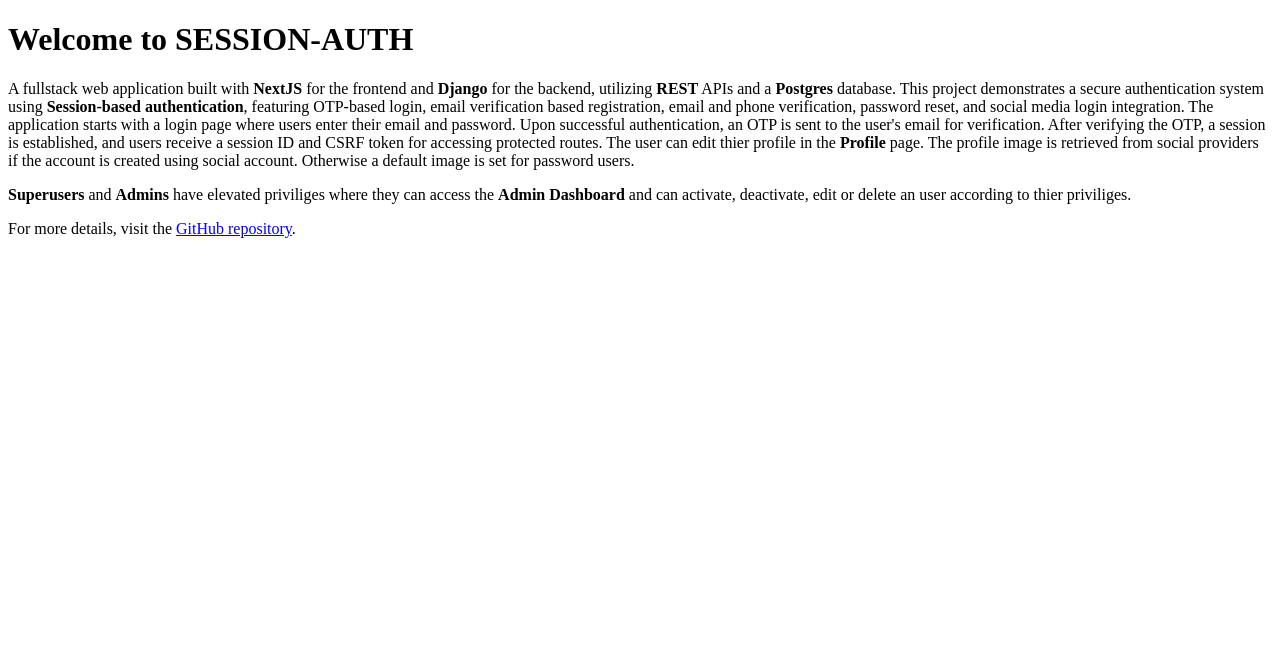
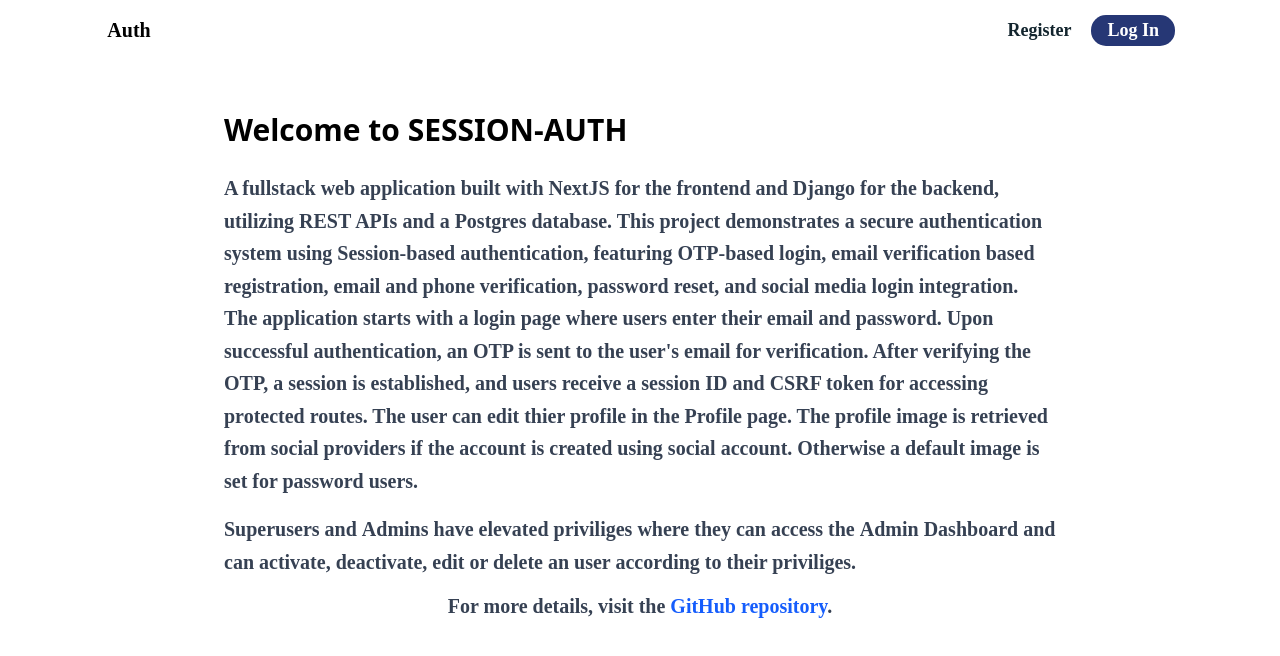
Before and after one commit to codextraa/SESSION_AUTH_django_rest, a Next.js app in the folder client/: page / in a window 1280 px wide. Shown: the top 656 px of the page. Built offline with nearby package versions, Linux system fonts and the light colour scheme; no server answers.

Commit message:
Navbar and global buttons component created

```diff
--- a/client/src/app/layout.tsx
+++ b/client/src/app/layout.tsx
@@ -1,20 +1,31 @@
 import type { Metadata } from "next";
+import "@/styles/globals.css";
+import Navbar from "@/components/navbar/navbar";
+import { getSessionCookie, getUserRoleFromSession } from "@/libs/cookie";
 
 export const metadata: Metadata = {
   title: "SESSION Auth",
   description: "Generated by create next app",
 };
 
-export default function RootLayout({
+export default async function RootLayout({
   children,
 }: Readonly<{
   children: React.ReactNode;
 }>) {
+  const sessionCookie = await getSessionCookie();
+  const session = sessionCookie?.value ?? null;
+
+  const role = session ? await getUserRoleFromSession() : null;
+
   return (
-    <html
-      lang="en"
-    >
-      <body>{children}</body>
+    <html lang="en">
+      <body className="relative antialiased">
+        <Navbar initialSession={session} initialRole={role} />
+        <main className="pt-20">
+          {children}
+        </main>
+      </body>
     </html>
   );
 }
--- a/client/src/app/page.tsx
+++ b/client/src/app/page.tsx
@@ -1,8 +1,11 @@
+import Link from "next/link";
+
 export default function Page() {
   return (
-    <div>
-      <h1>Welcome to SESSION-AUTH</h1>
-      <p>
+    <div className="max-w-4xl mx-auto p-8">
+      <h1 className="text-3xl font-bold mb-6">Welcome to SESSION-AUTH</h1>
+
+      <p className="mb-4 text-gray-700 leading-relaxed font-['Merriweather'] font-bold text-[20px] leading-[25px] text-left text-black">
         A fullstack web application built with <strong>NextJS</strong> for the
         frontend and <strong>Django</strong> for the backend, utilizing{" "}
         <strong>REST</strong> APIs and a <strong>Postgres</strong> database.
@@ -19,16 +22,21 @@ export default function Page() {
         social providers if the account is created using social account.
         Otherwise a default image is set for password users.
       </p>
-      <p>
+
+      <p className="mb-4 text-gray-700 leading-relaxed font-['Merriweather'] font-bold text-[20px] leading-[25px] text-left text-black">
         <strong>Superusers</strong> and <strong>Admins</strong> have elevated
         priviliges where they can access the <strong>Admin Dashboard</strong>{" "}
-        and can activate, deactivate, edit or delete an user according to thier
+        and can activate, deactivate, edit or delete an user according to their
         priviliges.
       </p>
-      <p>
+
+      <p className="mb-8 text-gray-700 font-['Merriweather'] font-bold text-[20px] leading-[25px] text-center text-black">
         For more details, visit the{" "}
         <a
           href="https://github.com/codextraa/SESSION_AUTH_django_rest"
+          target="_blank"
+          rel="noopener noreferrer"
+          className="text-blue-600 hover:underline"
         >
           GitHub repository
         </a>
--- /dev/null
+++ b/client/src/components/buttons/button.tsx
@@ -0,0 +1,44 @@
+"use client"
+
+import Link from "next/link";
+
+interface TextNavLinkProps {
+  href: string;
+  label: string;
+  className?: string; // Allows adding extra classes like 'underline' for the profile link
+}
+
+export function TextNavLink({ href, label, className = "" }: TextNavLinkProps) {
+  return (
+    <Link
+      href={href}
+      className={`font-['Merriweather'] font-bold text-[18px] leading-[23px] text-[#13252E] hover:opacity-80 transition-opacity ${className}`}
+    >
+      {label}
+    </Link>
+  );
+}
+
+interface ActionNavButtonProps {
+  label: string;
+  href?: string;
+  onClick?: () => void;
+}
+
+export function ActionNavButton({ label, href, onClick }: ActionNavButtonProps) {
+  const commonClasses = "flex items-center justify-center bg-[#263775] backdrop-blur-[7.5px] rounded-[15px] text-white font-['Merriweather'] font-bold text-[18px] px-4 py-1.5 h-[31px] transition-transform hover:scale-105 cursor-pointer";
+
+  if (href) {
+    return (
+      <Link href={href} className={commonClasses}>
+        {label}
+      </Link>
+    );
+  }
+
+  return (
+    <button onClick={onClick} className={commonClasses}>
+      {label}
+    </button>
+  );
+}
--- /dev/null
+++ b/client/src/components/navbar/navbar.tsx
@@ -0,0 +1,66 @@
+"use client";
+
+import { useEffect, useState } from "react";
+import Link from "next/link";
+import { usePathname, useRouter } from "next/navigation";
+import {TextNavLink , ActionNavButton} from "@/components/buttons/button";
+
+interface NavbarProps {
+  initialSession: string | null;
+  initialRole: string | null;
+}
+
+export default function Navbar({ initialSession, initialRole }: NavbarProps) {
+  const pathname = usePathname();
+  const router = useRouter();
+
+  const [session, setSession] = useState<string | null>(initialSession);
+  const [role, setRole] = useState<string | null>(initialRole);
+
+  useEffect(() => {
+    setSession(initialSession);
+    setRole(initialRole);
+  }, [initialSession, initialRole]);
+
+  const excludedRoutes = ["/auth/login", "/auth/signup"];
+
+  if (excludedRoutes.includes(pathname)) {
+    return null;
+  }
+
+  const handleLogout = async () => {
+    // Optional backend api trigger: await fetch('/api/auth/logout', { method: 'POST' });
+    router.refresh();
+    router.push("/auth/login");
+  };
+
+  return (
+    <nav className="absolute top-[15px] left-1/2 -translate-x-1/2 w-full max-w-[1118px] h-[31px] flex flex-row items-center justify-between px-6 z-[100]">
+      {/* Brand Logo */}
+      <Link
+        href="/"
+        className="w-[48px] h-[25px] font-['Merriweather'] font-bold text-[20px] leading-[25px] text-center text-black"
+      >
+        Auth
+      </Link>
+
+      <div className="flex flex-row items-center gap-[20px] h-[31px]">
+        {!session ? (
+          <>
+            <TextNavLink href="/auth/signup" label="Register" />
+            <ActionNavButton href="/auth/login" label="Log In" />
+          </>
+        ) : (
+          <>
+            <TextNavLink href="/profile" label="Profile" className="w-[60px] underline" />
+
+            {(role === "admin" || role === "superuser") && (
+              <TextNavLink href="/admin/dashboard" label="Dashboard" />
+            )}
+            <ActionNavButton onClick={handleLogout} label="Log Out" />
+          </>
+        )}
+      </div>
+    </nav>
+  );
+}
--- /dev/null
+++ b/client/src/styles/globals.css
@@ -0,0 +1 @@
+@import "tailwindcss";
```
Also changed, not shown: 1 other file (tests, documents, lock files or other folders).
